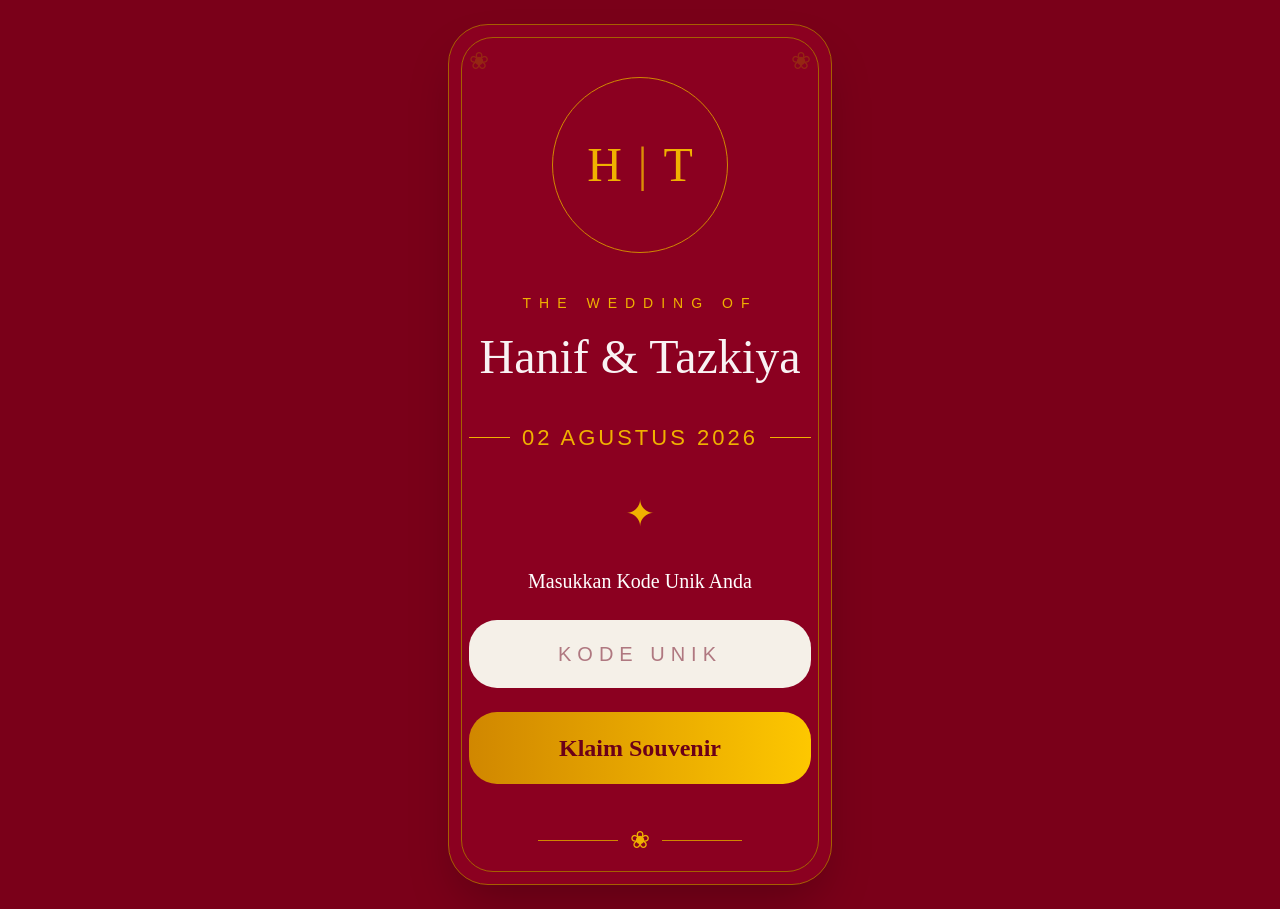
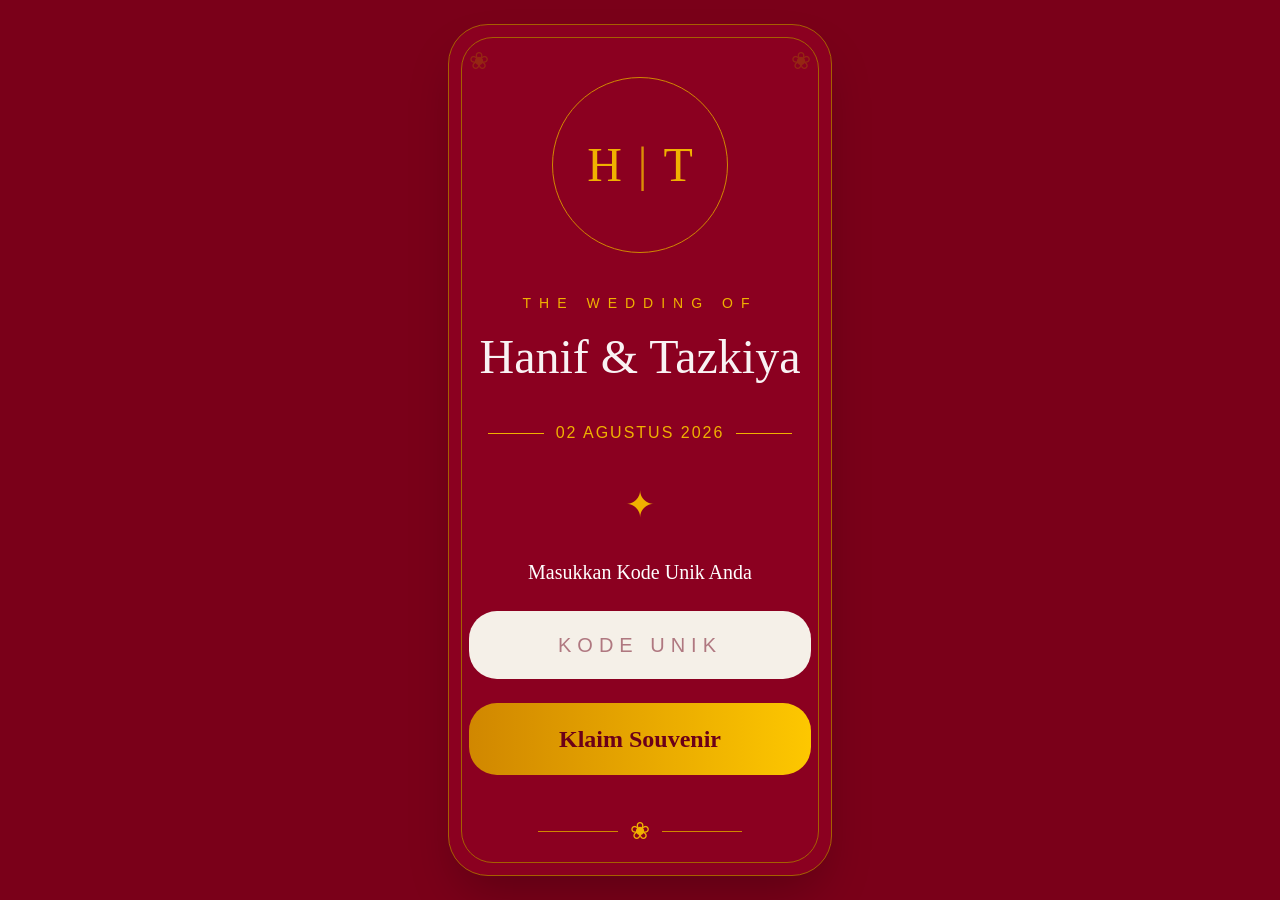
Before and after one commit to tazkiyanafsa-del/souvenir-haniftazkiya, a Next.js app: page / in a window 1280 px wide. Built offline with nearby package versions, Linux system fonts and the light colour scheme.

Commit message:
resize wedding date

```diff
--- a/app/page.tsx
+++ b/app/page.tsx
@@ -101,7 +101,7 @@ export default function Home() {
 
           <div className="w-14 h-[1px] bg-yellow-500"></div>
 
-          <p className="text-yellow-500 tracking-[3px] text-[22px] whitespace-nowrap">
+          <p className="text-yellow-500 tracking-[2px] text-[16px] whitespace-nowrap">
             02 AGUSTUS 2026
           </p>
 
```
